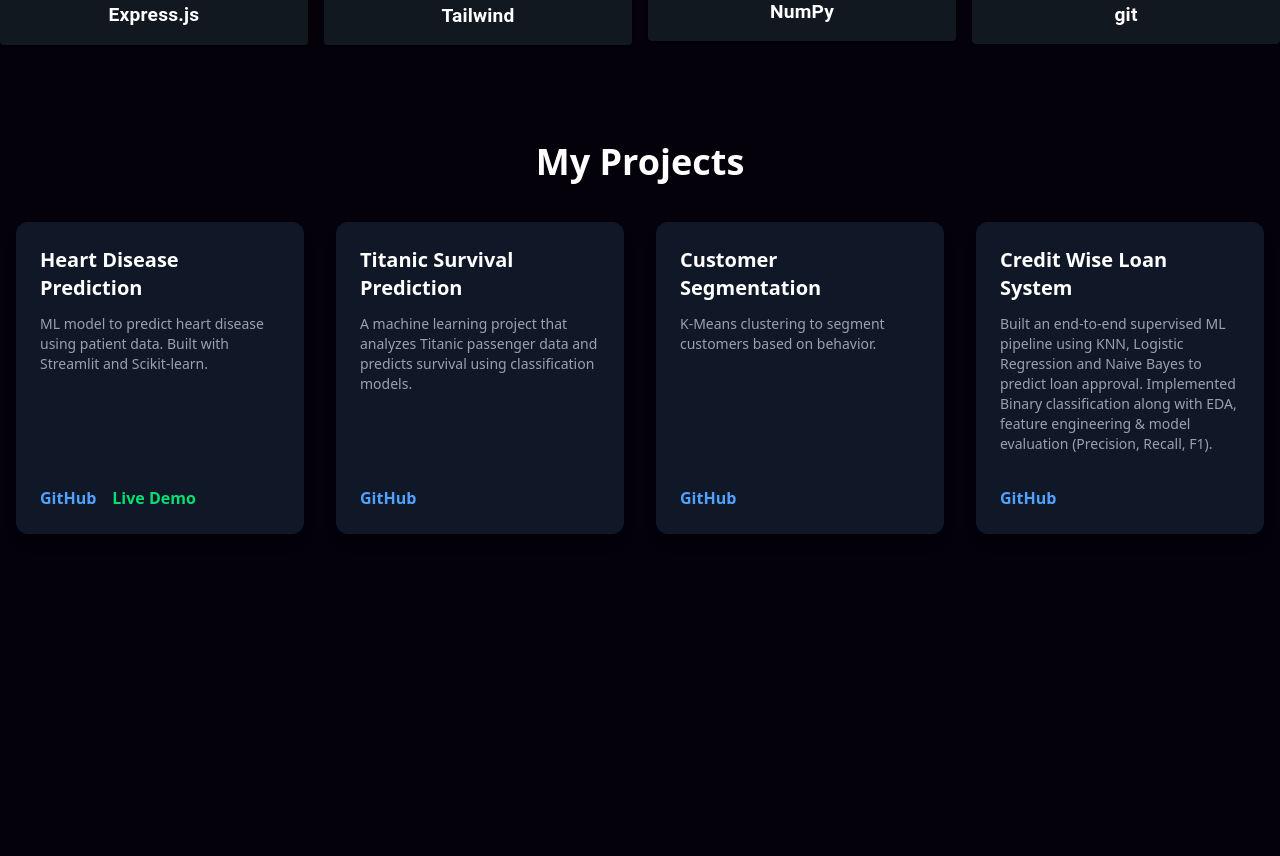
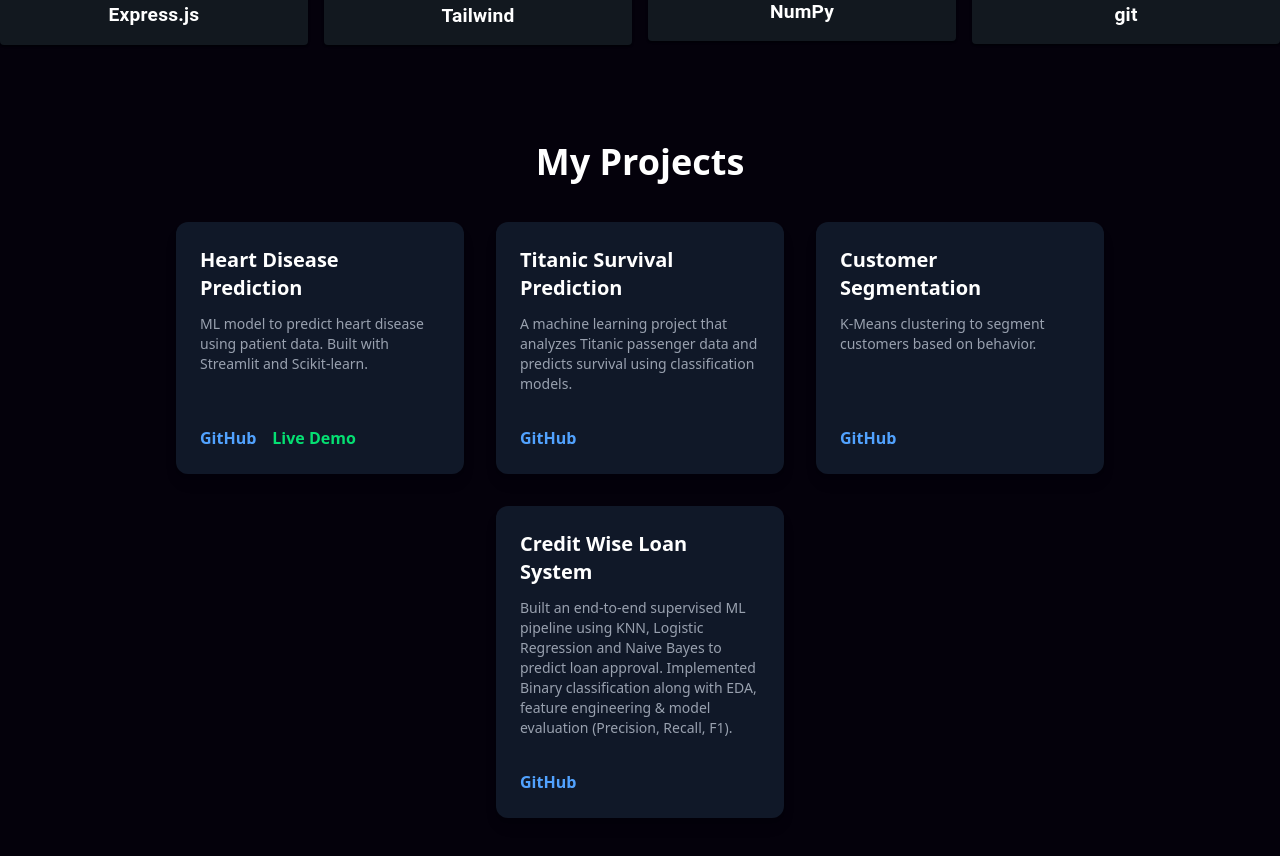
Before and after one commit to patilshubham0003/my_portfolio, a React (Vite) app: page / in a window 1280 px wide. Shown: the part 2220-3076 px from the top of the page. Before the commit the page ends 2958 px from the top, so only its background shows below. Built offline with nearby package versions, Linux system fonts and the light colour scheme; some icons are missing.

Commit message:
added a project

```diff
--- a/src/components/Project.jsx
+++ b/src/components/Project.jsx
@@ -31,7 +31,7 @@ function App() {
   ];
 
   return (
-    <div className="container py-5  text-white ">
+    <div className="px-5  py-5  text-white ">
       <h1 id="project"  className="text-4xl font-bold text-center mb-10">
         My Projects
       </h1>
```
